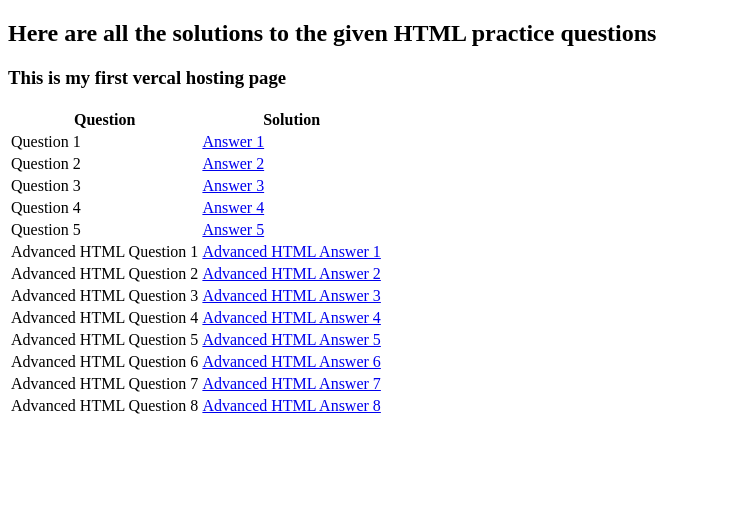
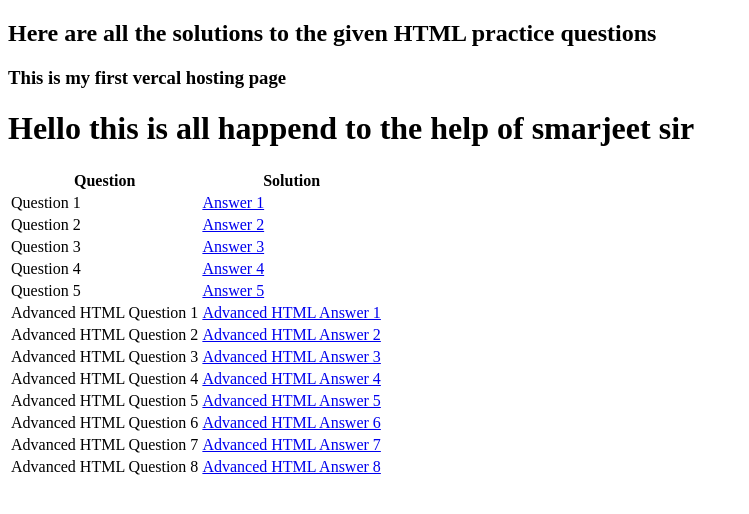
Before and after one commit to mrHarshchoudhary/HTML_PRAC, a plain HTML site: page index.html in a window 1280 px wide. Shown: the whole page, without its empty margins (0-749 px from the left). Drawn offline with Linux system fonts and the light colour scheme.

Commit message:
make another update

```diff
--- a/index.html
+++ b/index.html
@@ -8,6 +8,7 @@
 <body>
   <h2>Here are all the solutions to the given HTML practice questions</h2>
   <h3>This is my first vercal hosting page</h3>
+    <h1>Hello this is all happend to the help of smarjeet sir</h1>
   <table>
     <tr>
       <th>Question</th>
```
